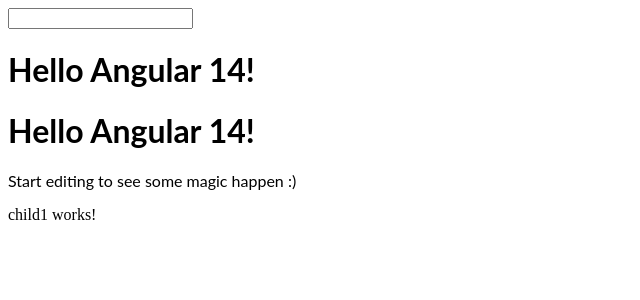
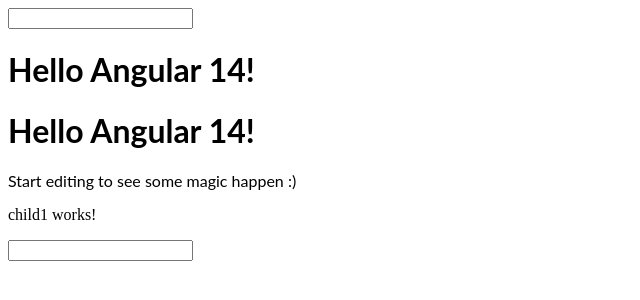
Before and after one commit to sarvani01/angular-ivy-practise, an Angular app: page / in a window 1280 px wide. Shown: the top 300 px of the page, without its empty margins (0-640 px from the left). Built offline with nearby package versions, Linux system fonts and the light colour scheme.

Commit message:
2 files modified

```diff
--- a/src/app/child1/child1.component.html
+++ b/src/app/child1/child1.component.html
@@ -1,3 +1,8 @@
 <p>
-child1 works!
+  child1 works!
 </p>
+<p>
+  {{inputText}}
+</p>
+
+<input type ="text" [(ngModel)]="val" blur="childToApp()"/>
--- a/src/app/child1/child1.component.ts
+++ b/src/app/child1/child1.component.ts
@@ -7,9 +7,13 @@
 })
 export class Child1Component implements OnInit {
   @Input('t') inputText = '';
+  val: string ='';
   @Output() passtext = new EventEmitter<string>();
   constructor() { }
 
+onBlurText(){
+  this.passtext.emit(this.val);
+}
   ngOnInit() {
   }
 
```
